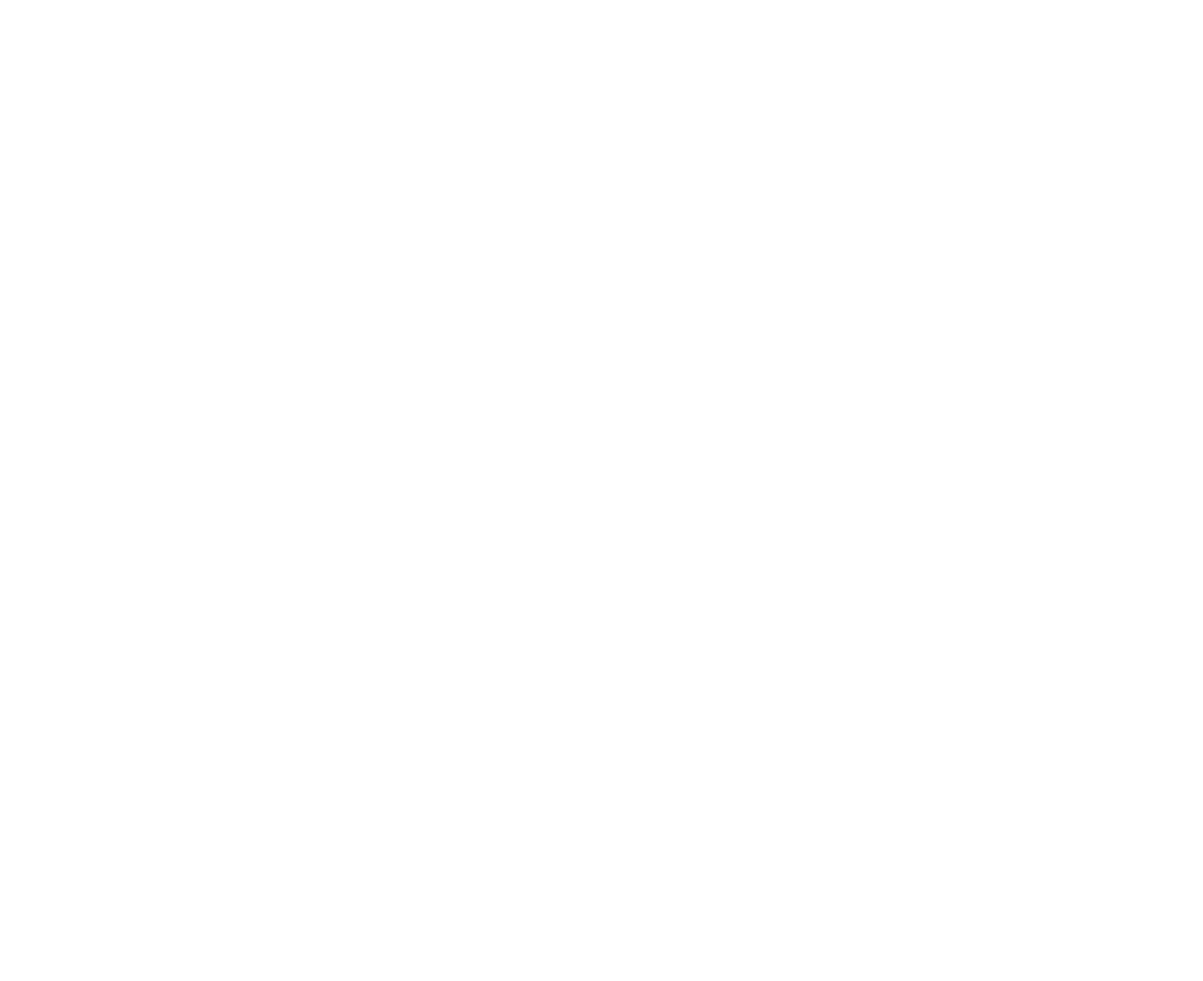
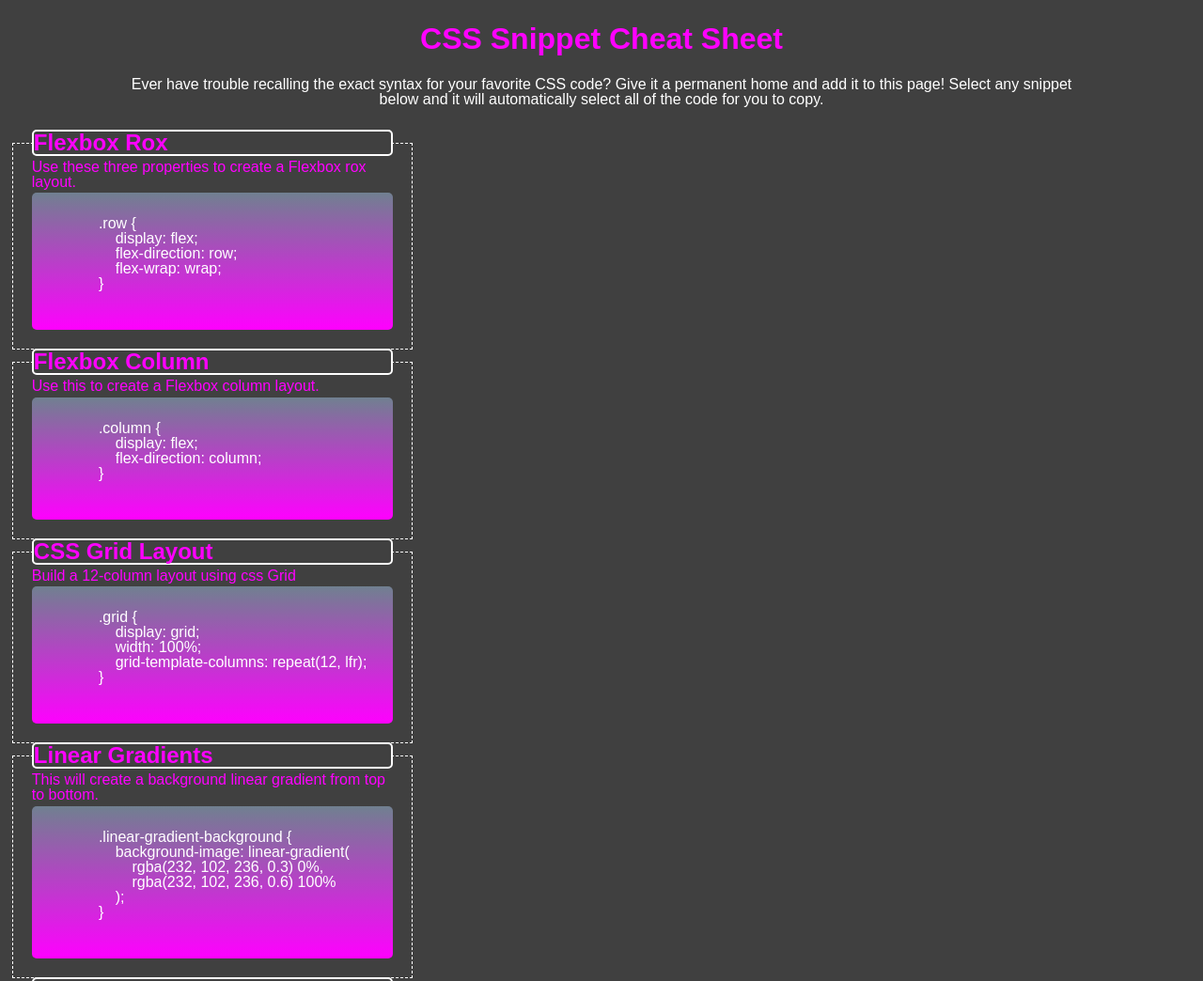
Before and after one commit to Lemelisk27/css-cheat-sheet, a plain HTML site: page index.html in a window 1280 px wide. Shown: the top 1044 px of the page at 94% size. Before the commit the page ends 800 px from the top, so only its background shows below. Drawn offline with Linux system fonts and the light colour scheme.

Commit message:
updated code

```diff
--- a/assets/style.css
+++ b/assets/style.css
@@ -0,0 +1,76 @@
+:root {
+    --dark: #404040;
+    --light: fuchsia;
+    --lighter: white;
+}
+
+body {
+    background-color: var(--dark);
+}
+
+header h1 {
+    color: var(--light);
+    font-size: 200%;
+    text-align: center;
+    padding: 25px 0;
+}
+
+header p {
+    color: var(--lighter);
+    text-align: center;
+    padding-bottom: 25px;
+    margin: 0 10%;
+}
+
+main {
+    /* display: flex;
+    flex-wrap: wrap; */
+}
+
+.card {
+    display: flex;
+    flex-direction: column;
+    flex: 1 0 0;
+    width: 33.33%;
+    border-style: dashed;
+    border-width: 1px;
+    border-color: var(--lighter);
+    margin: 1%;
+    padding: 20px;
+}
+
+.card h2 {
+    border-width: 2px;
+    border-style: solid;
+    border-radius: 5px;
+    border-color: var(--lighter);
+    background-color: var(--dark);
+    color: var(--light);
+    font-size: 150%;
+    position: relative;
+    margin-top: -35px;
+    z-index: 1;
+}
+
+.card p {
+    color: var(--light);
+    text-align: left;
+    margin: 1% 0;
+}
+
+.card pre {
+    background-image: linear-gradient(
+        slategrey 0%,
+        fuchsia 100%
+    );
+    color: var(--lighter);
+    padding: 25px 0;
+    text-align: left;
+    border-radius: 5px;
+}
+
+footer {
+    color: var(--light);
+    text-align: center;
+    font-size: 125%;
+}
--- a/index.html
+++ b/index.html
@@ -5,11 +5,106 @@
     <meta http-equiv="X-UA-Compatible" content="IE=edge">
     <meta name="viewport" content="width=device-width, initial-scale=1.0">
     <title>CSS Snippet Cheat Sheet</title>
-    <link rel="stylesheet" href="/assets/reset.css">
-    <link rel="stylesheet" href="/assets/style.css">
+    <link rel="stylesheet" href="./assets/reset.css">
+    <link rel="stylesheet" href="./assets/style.css">
 </head>
 
 <body>
+    <header>
+        <h1>CSS Snippet Cheat Sheet</h1>
+        <p>
+            Ever have trouble recalling the exact syntax for your favorite CSS code? Give it a permanent home and add it to this page! Select any snippet below and it will automatically select all of the code for you to copy.
+        </p>
+    </header>
+
+    <main>
+        <section class="card">
+            <h2>Flexbox Rox</h2>
+            <p>
+                Use these three properties to create a Flexbox rox layout.
+            </p>
+            <pre>
+                .row {
+                    display: flex;
+                    flex-direction: row;
+                    flex-wrap: wrap;
+                }
+            </pre>
+        </section>
+        <section class="card">
+            <h2>Flexbox Column</h2>
+            <p>
+                Use this to create a Flexbox column layout.
+            </p>
+            <pre>
+                .column {
+                    display: flex;
+                    flex-direction: column;
+                }
+            </pre>
+        </section>
+        <section class="card">
+            <h2>CSS Grid Layout</h2>
+            <p>
+                Build a 12-column layout using css Grid
+            </p>
+            <pre>
+                .grid {
+                    display: grid;
+                    width: 100%;
+                    grid-template-columns: repeat(12, lfr);
+                }
+            </pre>
+        </section>
+        <section class="card">
+            <h2>Linear Gradients</h2>
+            <p>
+                This will create a background linear gradient from top to bottom.
+            </p>
+            <pre>
+                .linear-gradient-background {
+                    background-image: linear-gradient(
+                        rgba(232, 102, 236, 0.3) 0%,
+                        rgba(232, 102, 236, 0.6) 100%
+                    );
+                }
+            </pre>
+        </section>
+        <section class="card">
+            <h2>Box Transition Glow</h2>
+            <p>
+                Use transition and box shadows to glow on hover.
+            </p>
+            <pre>
+                .code-card .card-header {
+                    border-radius: 8px;
+                    transition: all 0.5s ease-in-out;
+                }
+
+                .code-card:hover,
+                .code-card:hover .card-header {
+                    box-shadow: inset 0px 0px 8px rgba(232, 102, 236, 1),
+                    0 0 15px rgba(232, 102, 236, 1);
+                }
+            </pre>
+        </section>
+        <section class="card">
+            <h2>Overlay Card with Title</h2>
+            <p>
+                Use position properties and negative margins to raise elements higher then their natural starting point.
+            </p>
+            <pre>
+                .card-header {
+                    postion: relative;
+                    margin-top: -20px;
+                }
+            </pre>
+        </section>
+    </main>
+
+    <footer>
+        <h3>Made with &#128151 and CSS</h3>
+    </footer>
 
 </body>
 </html>
```
